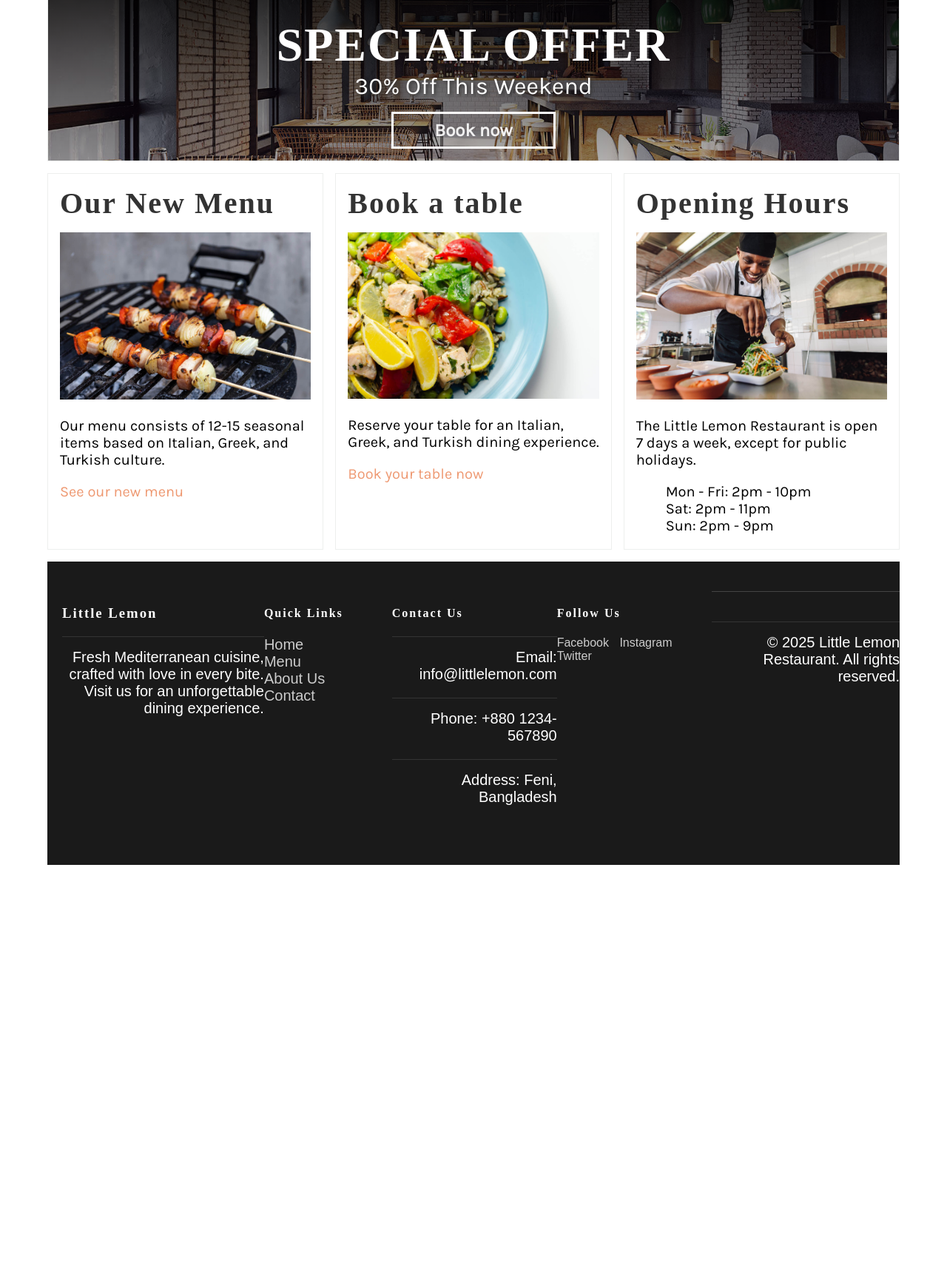
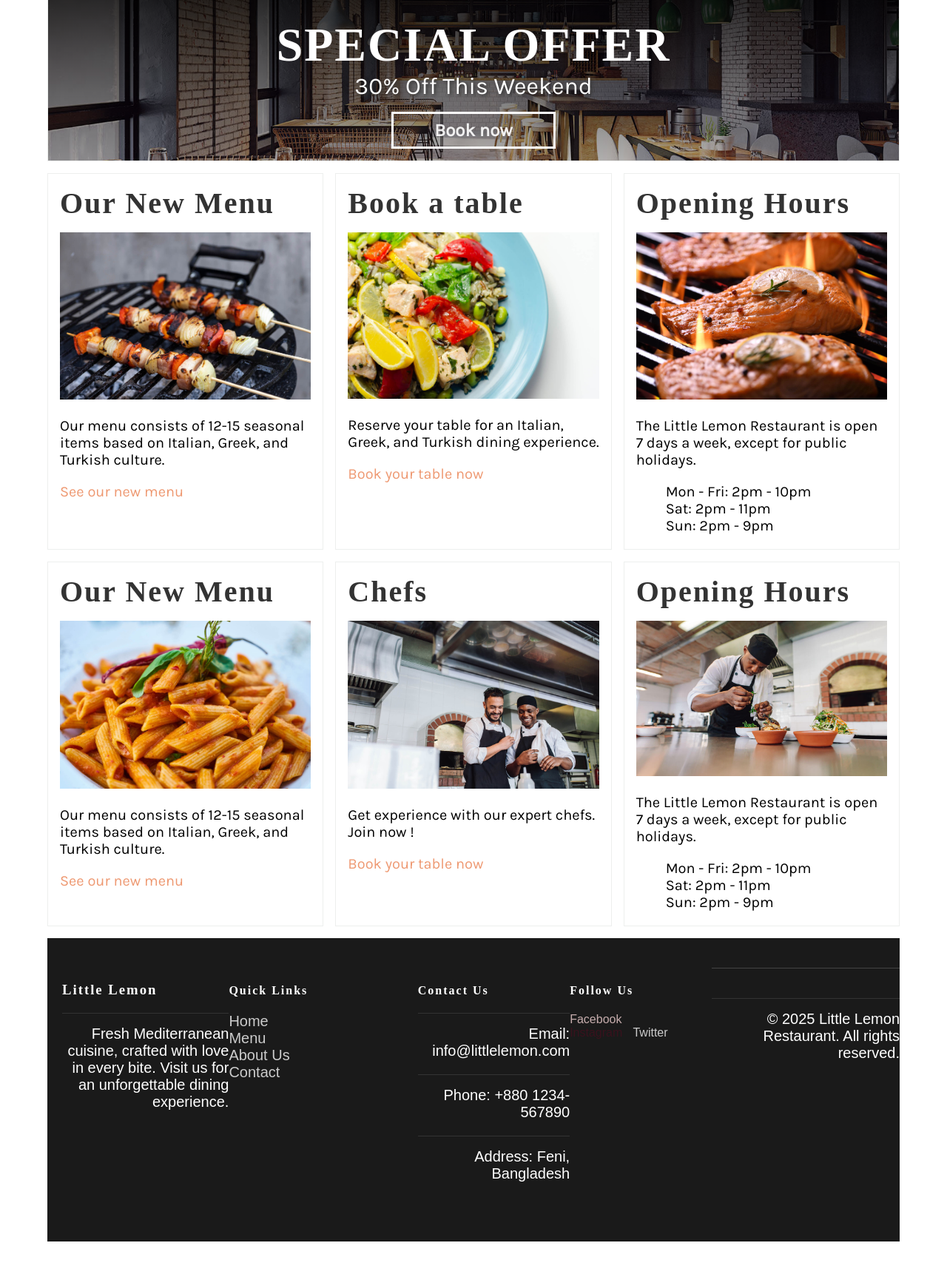
Before and after one commit to AsifHossenNipun/django-project, a Django app: page / in a window 1280 px wide. Shown: the part 261-1987 px from the top of the page at 74% size. Before the commit the page ends 1430 px from the top, so only its background shows below. Run offline with Django 4.2, Linux system fonts and the light colour scheme; some web fonts are replaced.

Commit message:
new adds on webs!

```diff
--- a/littlelemon/settings.py
+++ b/littlelemon/settings.py
@@ -25,7 +25,8 @@ SECRET_KEY = 'django-insecure-r-%0eqcja86asp_+*1@3d6t9wm65$7^p*v^m961p@)w7*3ob0n
 # SECURITY WARNING: don't run with debug turned on in production!
 DEBUG = True
 
-ALLOWED_HOSTS = ['littlelemon-restaurent.onrender.com']
+#ALLOWED_HOSTS = ['littlelemon-restaurent.onrender.com']
+ALLOWED_HOSTS = ['127.0.0.1']
 
 
 # Application definition
--- a/restaurant/templates/index.html
+++ b/restaurant/templates/index.html
@@ -34,7 +34,42 @@
     </article>
     <article>
       <h2>Opening Hours</h2>
-      <img src="{% static 'img/head_chef.jpg' %}">
+      <img src="{% static 'img/grilled fish B.jpg' %}">
+      <p>
+        The Little Lemon Restaurant is open 7 days a week, except for public holidays.
+      </p>
+      <ul>
+        <li>Mon - Fri: 2pm - 10pm</li>
+        <li>Sat: 2pm - 11pm</li>
+        <li>Sun: 2pm - 9pm</li>
+      </ul>
+    </article>
+  </section>
+
+  <section>
+    <article>
+      <h2>Our New Menu</h2>
+      <img src="{% static 'img/pasta.jpg' %}">
+      <p>
+        Our menu consists of 12-15 seasonal items based on Italian, Greek, and Turkish culture.
+      </p>
+      <p>
+        <a href="{% url 'menu' %}">See our new menu</a>
+      </p>
+    </article>
+    <article>
+      <h2>Chefs</h2>
+      <img src="{% static 'img/mario and adrian b.jpg' %}">
+      <p>
+        Get experience with our expert chefs. Join now !
+      </p>
+      <p>
+        <a href="{% url 'book' %}">Book your table now</a>
+      </p>
+    </article>
+    <article>
+      <h2>Opening Hours</h2>
+      <img src="{% static 'img/restaurant chef C.jpg' %}">
       <p>
         The Little Lemon Restaurant is open 7 days a week, except for public holidays.
       </p>
--- a/restaurant/templates/partials/_footer.html
+++ b/restaurant/templates/partials/_footer.html
@@ -2,13 +2,13 @@
   <div style="max-width: 1200px; margin: auto; display: flex; flex-wrap: wrap; justify-content: space-between; padding: 0 20px;">
 
     <!-- Company Info -->
-    <div style="flex: 1 1 250px; margin-bottom: 20px;">
+    <div style="flex: 1 1 220px; margin-bottom: 20px;">
       <h3 style="margin-bottom: 10px;">Little Lemon</h3>
       <p>Fresh Mediterranean cuisine, crafted with love in every bite. Visit us for an unforgettable dining experience.</p>
     </div>
 
     <!-- Navigation -->
-    <div style="flex: 1 1 150px; margin-bottom: 20px;">
+    <div style="flex: 1 2 250px; margin-bottom: 20px; align-self:right;">
       <h4>Quick Links</h4>
       <ul style="list-style: none; padding: 0;">
         <li><a href="/" style="color: #ccc; text-decoration: none;">Home</a></li>
@@ -29,8 +29,8 @@
     <!-- Social -->
     <div style="flex: 1 1 150px; margin-bottom: 20px;">
       <h4>Follow Us</h4>
-      <a href="#" style="color: #ccc; margin-right: 10px;">Facebook</a>
-      <a href="#" style="color: #ccc; margin-right: 10px;">Instagram</a>
+      <a href="#" style="color: #c6adad; margin-right: 10px;">Facebook</a>
+      <a href="#" style="color: #39121d; margin-right: 10px;">Instagram</a>
       <a href="#" style="color: #ccc;">Twitter</a>
     </div>
   </div>
```
